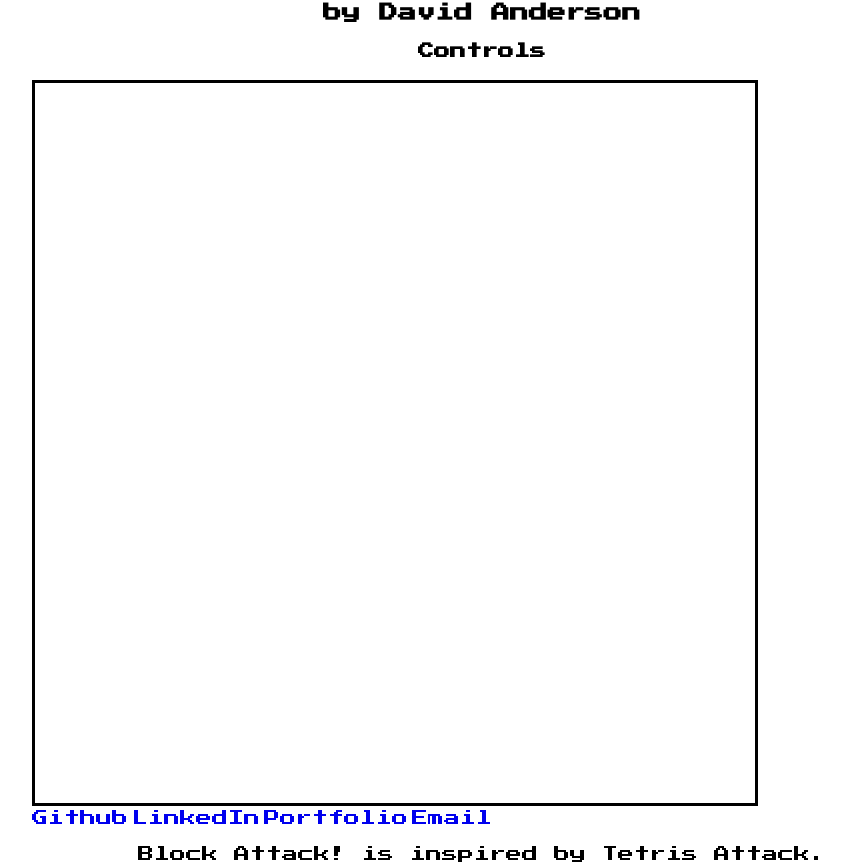
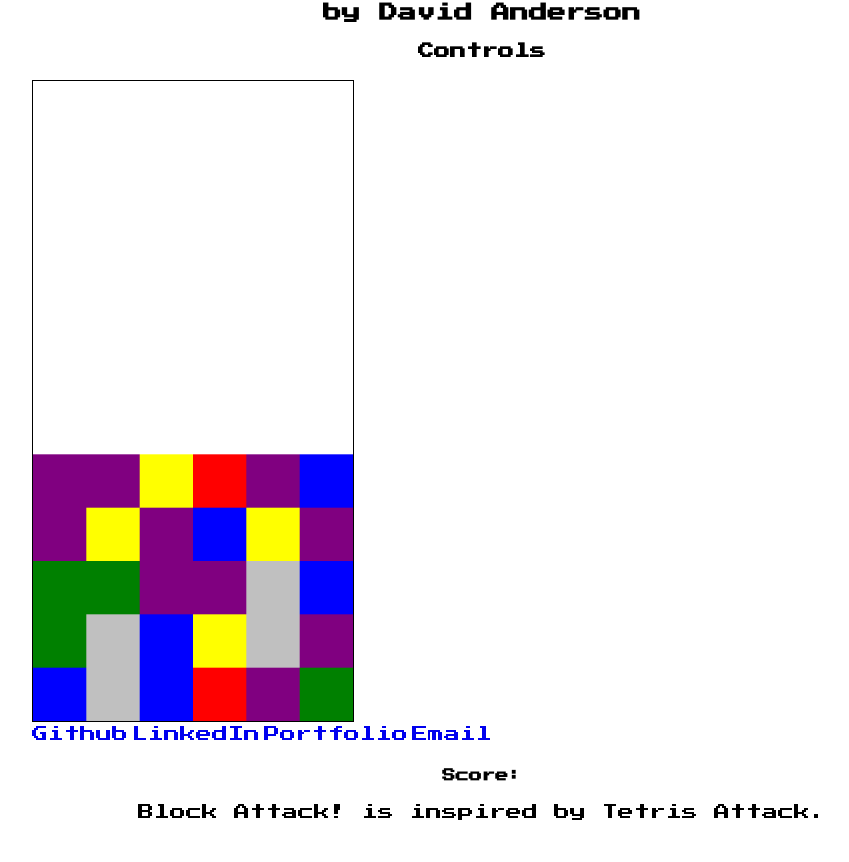
Before and after one commit to dlande000/Block-Attack, a website built with webpack: page index.html in a window 1280 px wide. Shown: the part 82-944 px from the top of the page, without its empty margins (158-1007 px from the left). After the commit the page ends 902 px from the top, so only its background shows below. Built offline with nearby package versions, Linux system fonts and the light colour scheme.

Commit message:
Add draw board function

```diff
--- a/index.html
+++ b/index.html
@@ -18,7 +18,7 @@
             <h4>Controls</h4>
         </aside>
         <div id="game">
-            <canvas width=400 height=400 id="canvas"></canvas>
+            <canvas width=360 height=720 id="canvas"></canvas>
         </div>
         <nav class="contact-links">
             <a href="#">Github</a>
@@ -26,6 +26,7 @@
             <a href="#">Portfolio</a>
             <a href="mailto:dlande000@gmail.com">Email</a>
         </nav>
+        <h5>Score:</h5>
         <div id="score"></div>
     </body>
     <footer>
--- a/main.css
+++ b/main.css
@@ -1,6 +1,6 @@
 @import url('https://fonts.googleapis.com/css?family=Press+Start+2P');
 
-h1, h3, h4, p, a {
+h1, h3, h4, h5, p, a {
     font-family: 'Press Start 2P', cursive;
     text-decoration: none;
     text-align: center;
@@ -14,6 +14,6 @@ body {
 }
 
 canvas {
-    border: solid .2em black;
-    height: 90vh;
+    height: 80vh;
+    border: 1px solid black;
 }
--- a/src/entry.js
+++ b/src/entry.js
@@ -2,7 +2,7 @@ document.addEventListener("DOMContentLoaded", () => {
     const canvas = document.getElementById('canvas');
     const ctx = canvas.getContext('2d');
 
-    ctx.scale(10, 10);
+    ctx.scale(60, 60);
 
     // create empty starting grid
     function createBoard() {
@@ -99,4 +99,35 @@ document.addEventListener("DOMContentLoaded", () => {
             }
         }
     }
+
+    function updateScore() {
+        document.getElementById('score').innerText = player.score;
+    }
+
+    const COLORS = {
+        "R": 'red',
+        "Y": 'yellow',
+        "G": 'green',
+        "B": 'blue',
+        "P": 'purple',
+        "S": 'silver'
+    };
+
+    function drawBlock(block, y, x) {
+        ctx.fillStyle = COLORS[block];
+        ctx.fillRect(x, y, 1, 1);
+    }
+
+    function drawBoard(board) {
+        board.forEach((row, y) => {
+            row.forEach((block, x) => {
+                if (block !== 0) {
+                    drawBlock(block, y, x);
+                }
+            });
+        });
+    }
+
+    // testing
+    drawBoard(board);
 });
```
